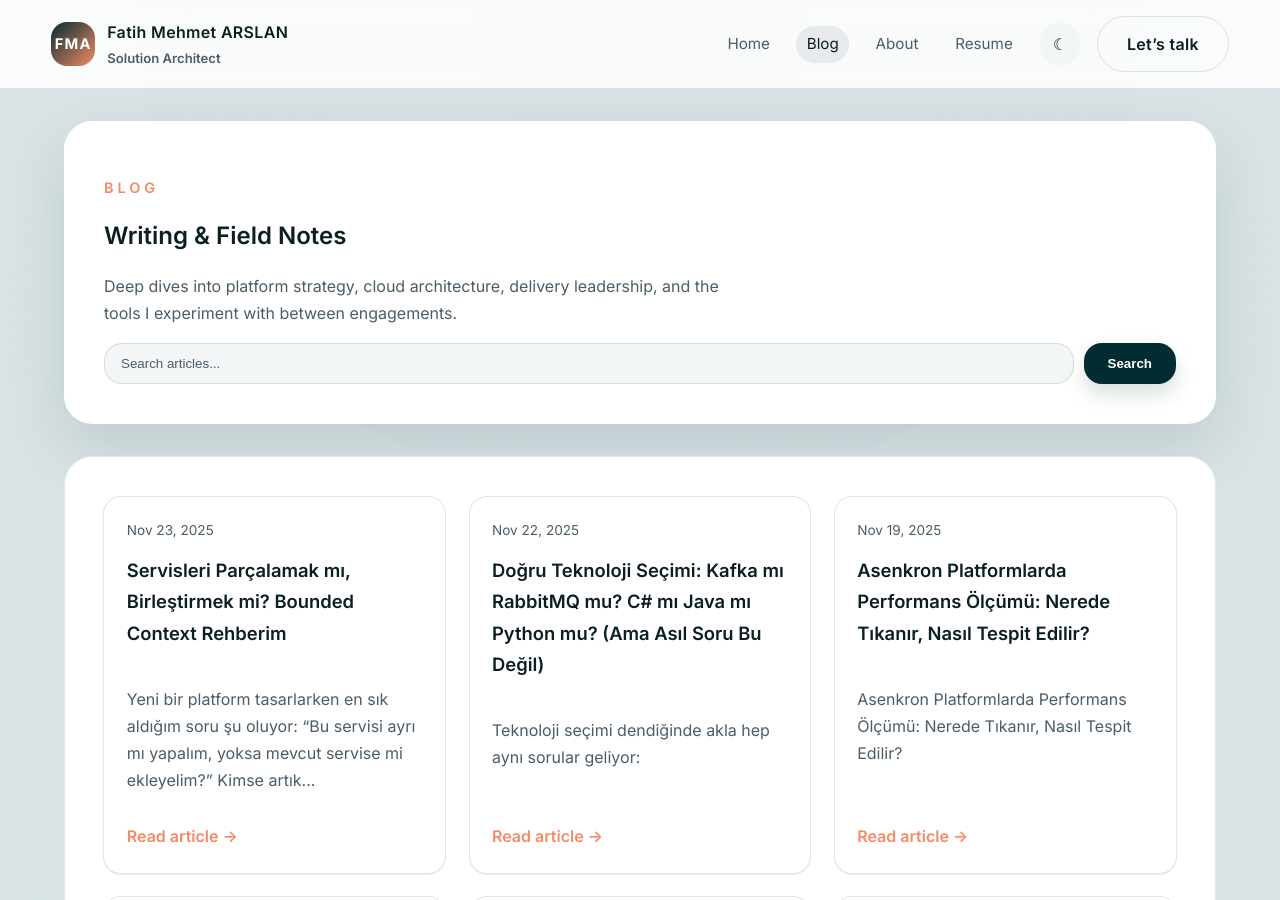
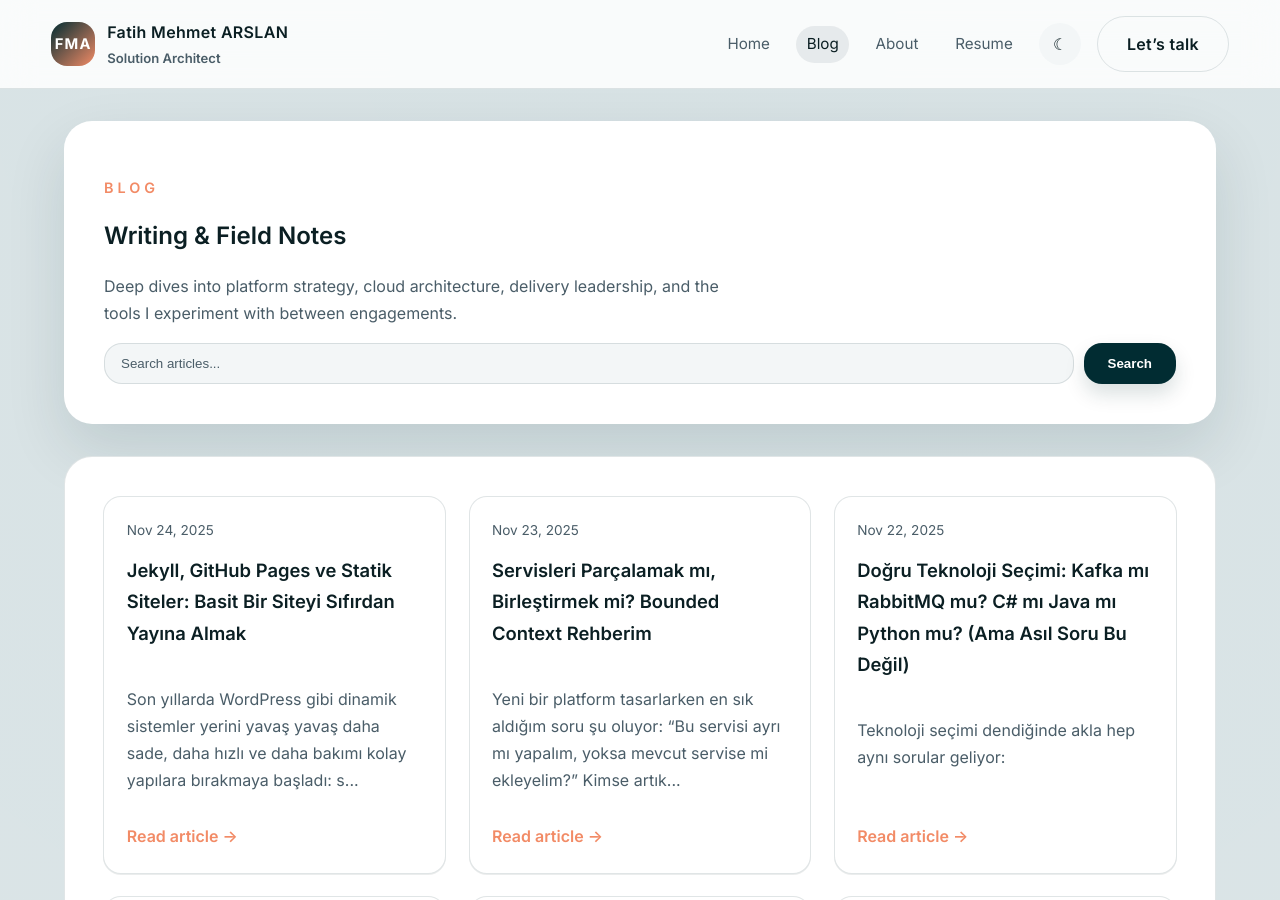
Before and after one commit to fmarslan/fmarslan.github.io, a Jekyll site: the page built from blog.md, in a window 1280 px wide and 900 px high. Built offline with Jekyll 4.4.1, drawn with Linux system fonts in a browser that asks for light colours; some of the changed lines change nothing that is shown; some of the changed text lies outside the part shown.

Commit message:
Jekyll, GitHub Pages ve Statik Siteler: Basit Bir Siteyi Sıfırdan Yayına Almak

````diff
--- a/_includes/footer.html
+++ b/_includes/footer.html
@@ -27,6 +27,6 @@
     </div>
   </div>
   <div class="footer-bottom">
-    © {{ site.author.name | default: site.title }} · {{ site.time | date: "%Y" }}. Crafted with Jekyll.
+    © {{ site.author.name | default: site.title }} · {{ site.time | date: "%Y" }}. Crafted with Jekyll & GitHub Pages.
   </div>
 </footer>
--- /dev/null
+++ b/_posts/2025-11-24-jekyll-github-pages-ve-statik-siteler.md
@@ -0,0 +1,306 @@
+---
+layout: post
+title: "Jekyll, GitHub Pages ve Statik Siteler: Basit Bir Siteyi Sıfırdan Yayına Almak"
+date: 2025-11-24 21:00:00 +0200
+description: Statik site oluşturucuların (özellikle Jekyll) ne olduğunu, GitHub Pages üzerinde nasıl yayın yapabileceğinizi ve alternatif barındırma çözümlerini adım adım anlatan pratik bir rehber.
+image: /assets/img/jekyll-github-pages-cover.png
+tags:
+  - jekyll
+  - github-pages
+  - static-site
+  - jamstack
+  - devops
+---
+
+Son yıllarda **WordPress gibi dinamik sistemler** yerini yavaş yavaş daha sade, daha hızlı ve daha bakımı kolay yapılara bırakmaya başladı: **statik site oluşturucularına**.
+
+Bu yazıda:
+
+- Statik site ve statik site oluşturucu kavramını,
+- Jekyll başta olmak üzere bazı popüler alternatifleri,
+- Jekyll ile **tek sayfalık basit bir siteyi** nasıl hazırlayacağınızı,
+- Bu siteyi **GitHub Pages** üzerinde nasıl yayınlayabileceğinizi,
+- Ve GitHub Pages’e alternatif barındırma çözümlerini
+
+pratik bir dille özetleyeceğim.
+
+---
+
+## Statik site nedir, statik site oluşturucu nedir?
+
+**Statik site**: Sunucuda PHP, Node.js, veritabanı gibi bir arka uç çalıştırmadan, doğrudan **HTML, CSS ve JS** dosyalarının CDN üzerinden servis edildiği basit yapılardır.
+
+**Statik site oluşturucuları (Static Site Generator – SSG)** ise:
+
+- Markdown, HTML, veri dosyaları (YAML/JSON) ve şablonları alıp,
+- Bunları build sırasında işleyerek,
+- Sonuçta tamamen statik bir HTML çıktısı üretir.
+
+Performans açısından avantajlıdır; çünkü sayfa her istekte dinamik olarak üretilmez, önceden build edilmiştir.
+
+---
+
+## Popüler statik site oluşturucular
+
+Bugün piyasada çok sayıda SSG var. Öne çıkanlardan bazıları:
+
+- **Jekyll (Ruby)** — Klasik, blog odaklı, dosya tabanlı bir yapı. GitHub Pages’in de motoru.
+- **Hugo (Go)** — Çok hızlı build süreleriyle biliniyor, binlerce sayfalık siteleri saniyeler içinde üretebiliyor.
+- **Eleventy (JavaScript)** — “Basit olsun, ne yapacağımı ben belirleyeyim” diyenlere yönelik minimalist bir SSG.
+- **Astro (JavaScript)** — İçerik odaklı siteler için modern bir yaklaşım, bileşen tabanlı, son dönemin yükselen yıldızlarından.
+
+Bu yazıda özellikle **Jekyll** üzerine odaklanacağız; çünkü:
+
+- Basit blog ve kişisel siteler için çok uygun,
+- Dosya tabanlı, öğrenmesi görece kolay,
+- GitHub Pages ile native entegre çalışıyor.
+
+---
+
+## Jekyll’e biraz yakından bakalım
+
+Jekyll:
+
+- İçeriği genelde **Markdown** olarak yazmanızı,
+- Şablonlama için **Liquid** ve HTML kullanmanızı,
+- Sonuçta statik bir site üretmenizi sağlar.
+- Tek komutla yeni bir site oluşturabilir, build alabilir, yerelde bir development sunucusu çalıştırabilirsiniz.
+
+Jekyll’in en güzel yanlarından biri, **“dosya tabanlı CMS”** gibi davranması: _posts klasörü, sayfalar, layout’lar vs. hepsi birer dosya. Veritabanı yok, admin panel yok; sadece Git ve dosyalar.
+
+---
+
+## Ortamı hazırlama: Ruby + Jekyll kurulumu
+
+Jekyll çalıştırmak için temel gereksinimler:
+
+- Ruby 2.7 veya üzeri
+- RubyGems
+- GCC ve Make (çoğu *nix ortamında hazır geliyor)
+
+Jekyll ve Bundler kurulum komutu:
+
+```bash
+gem install bundler jekyll
+```
+
+Kurulumdan sonra `jekyll -v` komutuyla versiyonu kontrol edebilirsiniz.
+
+---
+
+## Adım adım: Tek sayfalık Jekyll sitesi
+
+Şimdi sıfırdan **tek sayfalık basit bir site** oluşturalım.
+
+### 1. Yeni proje oluştur
+
+Terminalde:
+
+```bash
+cd ~/Projects
+jekyll new my-first-jekyll-site
+cd my-first-jekyll-site
+```
+
+### 2. Gerekli gem’leri yükle
+
+```bash
+bundle install
+```
+
+### 3. Varsayılan içerikleri tek sayfaya sadeleştirme
+
+* `_posts` klasörünü şimdilik silebilir veya boş bırakabilirsiniz.
+* `about.markdown` dosyasına ihtiyacınız yoksa kaldırabilirsiniz.
+
+`index.markdown` (veya `index.md`) dosyasını açıp içeriği şöyle sadeleştirebilirsiniz:
+
+```markdown
+---
+layout: default
+title: "Merhaba Jekyll"
+---
+
+# Merhaba Jekyll
+
+Bu, Jekyll ile hazırlanmış **tek sayfalık** basit bir sitedir.
+
+- İçeriği Markdown ile yazıyorum.
+- Jekyll bunu HTML'e çeviriyor.
+- Sonucu GitHub Pages üzerinde yayınlayacağım.
+
+Alt tarafta bir bölüm daha:
+
+## Hakkımda
+
+Kısaca kendimden bahsettiğim bir alan burası olabilir.
+```
+
+### 4. Basit bir layout ayarlama (isteğe bağlı ama tavsiye edilir)
+
+`_layouts/default.html` dosyasını açın ve şuna benzer sade bir HTML iskeleti oluşturun:
+
+```html
+<!DOCTYPE html>
+<html lang="tr">
+  <head>
+    <meta charset="utf-8">
+    <title>{{ page.title }} - {{ site.title }}</title>
+    <meta name="viewport" content="width=device-width, initial-scale=1">
+    <style>
+      body { max-width: 720px; margin: 2rem auto; font-family: system-ui, sans-serif; line-height: 1.6; padding: 0 1rem; }
+      h1, h2, h3 { margin-top: 2rem; }
+      a { text-decoration: none; }
+    </style>
+  </head>
+  <body>
+    <header>
+      <h1>{{ site.title }}</h1>
+      <p>{{ site.description }}</p>
+      <hr>
+    </header>
+
+    <main>
+      {{ content }}
+    </main>
+  </body>
+</html>
+```
+
+Ve `_config.yml` dosyasına:
+
+```yaml
+title: "Benim İlk Jekyll Sitem"
+description: "Jekyll ve GitHub Pages ile hazırlanmış basit bir tek sayfa"
+```
+
+şeklinde bir “site bilgisi” ekleyin.
+
+### 5. Yerelde çalıştır ve kontrole başla
+
+Terminalde:
+
+```bash
+bundle exec jekyll serve
+```
+
+genelde `http://localhost:4000` adresinden siteyi görebilirsiniz.
+
+---
+
+## GitHub Pages nedir?
+
+**GitHub Pages**, GitHub’daki bir repository’den statik dosyaları alıp otomatik olarak bir web sitesine dönüştüren **statik site barındırma hizmeti**dir.
+
+* HTML, CSS, JS dosyalarınızı doğrudan yayınlayabilir,
+* İsterseniz Jekyll ile build sürecinden geçirip de yayınlayabilirsiniz,
+* Kişisel site, proje dokümantasyonu, blog gibi pek çok senaryoda kullanılabilir.
+
+Jekyll ile entegrasyonu oldukça güçlüdür; GitHub Pages, Jekyll’i “yerleşik statik site motoru” olarak kullanır.
+
+---
+
+## Adım adım: Jekyll sitenizi GitHub Pages’te yayınlamak
+
+### 1. GitHub’da yeni bir repository oluşturun
+
+* Kişisel site için: `kullaniciadiniz.github.io` isimli repo (klasik “user/organization site” yaklaşımı).
+* Proje bazlı site için: Örneğin `my-first-jekyll-site` gibi normal bir repo.
+
+### 2. Jekyll projenizi Git ile bağlayın
+
+Terminalde proje klasöründeyken:
+
+```bash
+git init
+git remote add origin git@github.com:kullaniciadiniz/my-first-jekyll-site.git
+git add .
+git commit -m "Initial Jekyll site"
+git push -u origin main
+```
+
+### 3. GitHub Pages’i etkinleştirin
+
+Repo sayfasına gidip:
+
+* **Settings → Pages** bölümünde
+* “Source” kısmında:
+
+  * Branch olarak `main`
+  * Folder olarak `/` veya `/docs`
+
+şeklinde yapınızı seçin.
+
+> Dikkat: GitHub Pages Jekyll tarafında belirli eklentileri ve sürümleri destekliyor. Özel plugin’ler kullanmak isterseniz, genelde GitHub Actions ile kendi Jekyll build’inizi alıp `_site` çıktısını ayrı bir branch’e (ör. `gh-pages`) yayınlamak daha esnek olur.
+
+### 4. Site adresinizi kontrol edin
+
+Biraz bekledikten sonra (ilk build zaman alabilir):
+
+* Kullanıcı sitesi ise: `https://kullaniciadiniz.github.io`
+* Proje sitesi ise: `https://kullaniciadiniz.github.io/my-first-jekyll-site/`
+
+adresini ziyaret edebilirsiniz.
+
+### 5. Özel domain (isteğe bağlı)
+
+Kendi domain’inizi (örneğin `fmarslan.com`) GitHub Pages ile kullanmak için:
+
+* Repo ayarlarında **Pages → Custom domain** kısmına domain’i girin,
+* DNS tarafında `CNAME` veya `A` kayıtlarını GitHub’ın önerdiği şekilde ayarlayın.
+
+---
+
+## Bir örnek: fmarslan.com
+
+Benim kendi kişisel sitem **[fmarslan.com](https://fmarslan.com/)** bir Jekyll + GitHub Pages sitesi olarak yapılandırılmıştır. Anasayfa alt kısmında “GitHub Pages · Jekyll” ibaresi yer almaktadır. (Bkz. sayfa kaynak kodu) ([F.M. Arslan][1])
+
+Ayrıca GitHub’daki **[`fmarslan/fmarslan.github.io`](https://github.com/fmarslan/fmarslan.github.io)** repo’su üzerinden bu sitenin kaynak kodlarını inceleyebilirsiniz. Bu, “kendi sitemi nasıl yaptım” diye bir örnek teşkil edebilir.
+
+---
+
+## GitHub Pages’e alternatif statik site barındırma çözümleri
+
+GitHub Pages çoğu senaryoda fazlasıyla yeterli; ama özellikle daha gelişmiş özelliklere ihtiyaç duyduğunuzda şu alternatifler öne çıkıyor:
+
+* **Netlify** — Git repo’larınızdan otomatik build & deploy; form yakalama, edge işlevleri gibi ek özellikler sunar.
+* **Cloudflare Pages** — Cloudflare’ın global ağı üzerinde statik site barındırma; git repo’dan otomatik build & deploy.
+* **Vercel** — Özellikle Next.js ve modern frontend projeleri için popüler; statik + serverless fonksiyon desteğiyle.
+* **GitLab Pages** — GitLab kullanıyorsanız, GitLab içinden statik site yayınlamaya uygun bir seçenek.
+
+---
+
+## Hangi kombinasyon nerede mantıklı?
+
+Özetle:
+
+* **Kişisel blog, basit dokümantasyon, portföy** gibi senaryolarda:
+  Jekyll + GitHub Pages, zahmetsiz ve “Git push = deploy” diyebileceğiniz bir kombinasyon.
+
+* **Daha büyük, çok dilli, yüzlerce-binlerce sayfalık içerik** için:
+  Hugo, Eleventy veya Astro gibi alternatifler + Netlify / Vercel / Cloudflare Pages daha esnek olabilir.
+
+* **GitLab kullanan takımlar** için:
+  GitLab Pages + herhangi bir SSG (Jekyll dahil) doğal bir seçim.
+
+Benim pratik yaklaşımım genelde şöyle:
+
+1. Önce **ihtiyacı netleştir**: blog mu, dokümantasyon mu, kampanya landing’leri mi?
+2. Sonra **içerik üretim hızını** düşün: Markdown ile yazma alışkanlığın var mı?
+3. En son da **kullandığın Git platformuna en yakın barındırma** hizmetini seç: GitHub → GitHub Pages / Netlify, GitLab → GitLab Pages / Cloudflare Pages vb.
+
+Bu yazıyı okuduktan sonra, terminali açıp 15–20 dakikada ilk Jekyll sitenizi ayağa kaldırıp GitHub Pages üzerinde yayına alabiliyor olmanız hedefim.
+
+Eğer fmarslan.com üzerindeki Jekyll kurulumunuzda bu anlatılanları uygulayıp, ek yapılandırma ya da tema tarafında yardıma ihtiyaç duyarsanız, devam yazısında tema, çoklu dil ve deploy pipeline detaylarına da girebiliriz.
+
+## Referanslar
+
+- [Ruby][ref-ruby]
+- [Jekyll][ref-jekyll]
+- [GitHub Pages][ref-gh-pages]
+
+[ref-ruby]: https://www.ruby-lang.org/
+[ref-jekyll]: https://jekyllrb.com/
+[ref-gh-pages]: https://pages.github.com/
+
+[1]: https://fmarslan.com/
````
